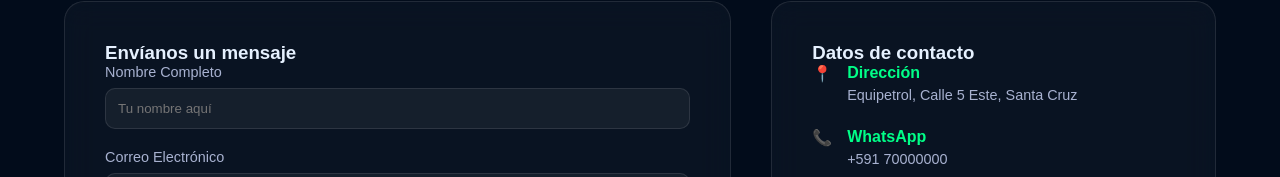
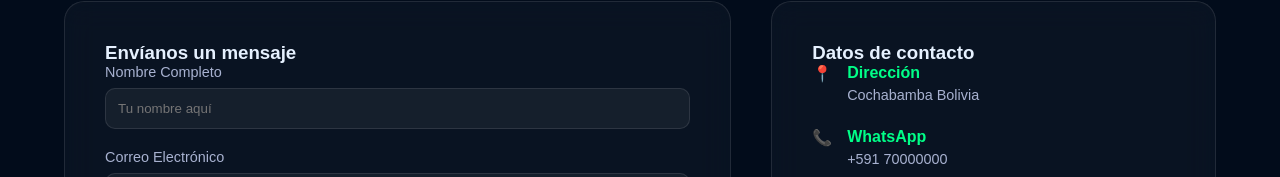
Before and after one commit to Brian159T/Smart-Drive-Quantum, a React (Vite) app: page /Contactos in a window 1280 px wide. Shown: the part 322-499 px from the top of the page. Built offline with nearby package versions, Linux system fonts and the light colour scheme.

Commit message:
Ubicacion Cambiada

```diff
--- a/src/Pages/Contactos.tsx
+++ b/src/Pages/Contactos.tsx
@@ -83,7 +83,7 @@ const Contactos: React.FC = () => {
                 <span className="contactos-icon">📍</span>
                 <div>
                   <h4>Dirección</h4>
-                  <p>Equipetrol, Calle 5 Este, Santa Cruz</p>
+                  <p>Cochabamba Bolivia</p>
                 </div>
               </div>
               <div className="contactos-info-item">
```
